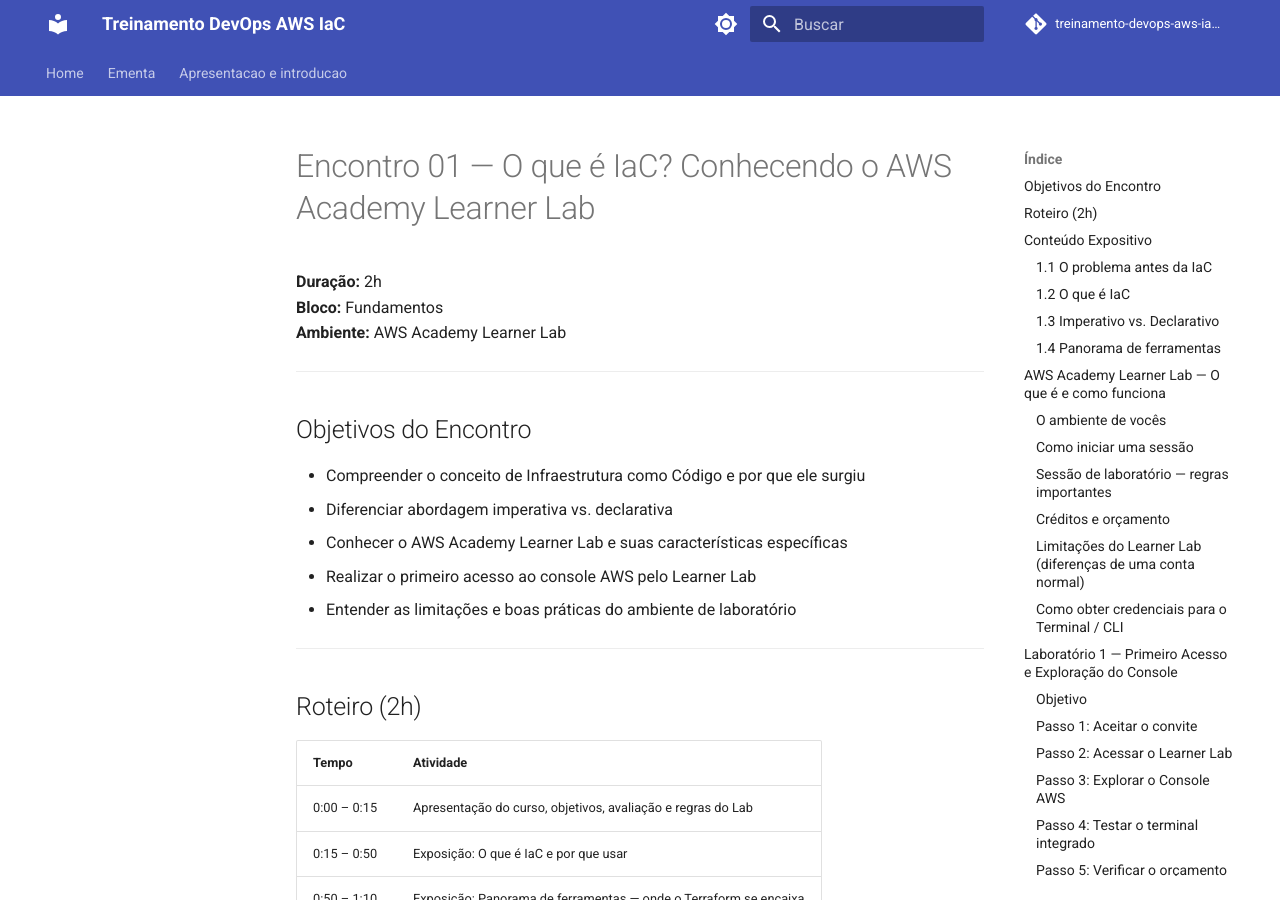
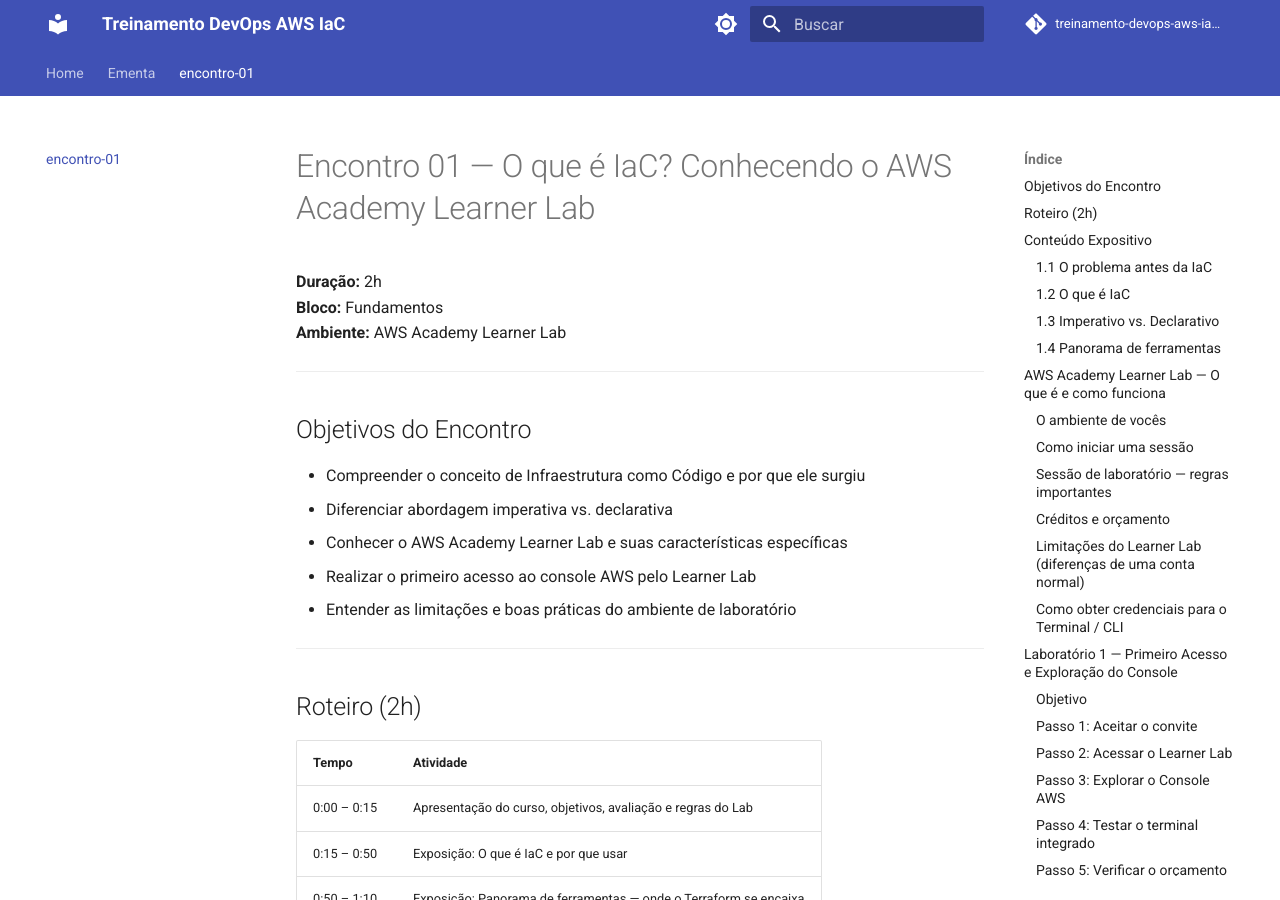
Before and after one commit to uiuqM/treinamento-devops-aws-iac-epic, an MkDocs documentation site: the page built from docs/encontro-01.md, in a window 1280 px wide and 900 px high. Built offline with MkDocs 1.6.1 and Material for MkDocs 9.7.7, drawn with Linux system fonts in a browser that asks for light colours.

Commit message:
refactor nav

```diff
--- a/mkdocs.yml
+++ b/mkdocs.yml
@@ -46,6 +46,6 @@
       permalink: true
 
 nav:
-  - Home: index.md
+  - Home: apresentacao.md
   - Ementa: Plano de Ensino Iac AWS.md
-  - Apresentacao e introducao: apresentacao.md
+  - encontro-01: encontro-01.md
```
